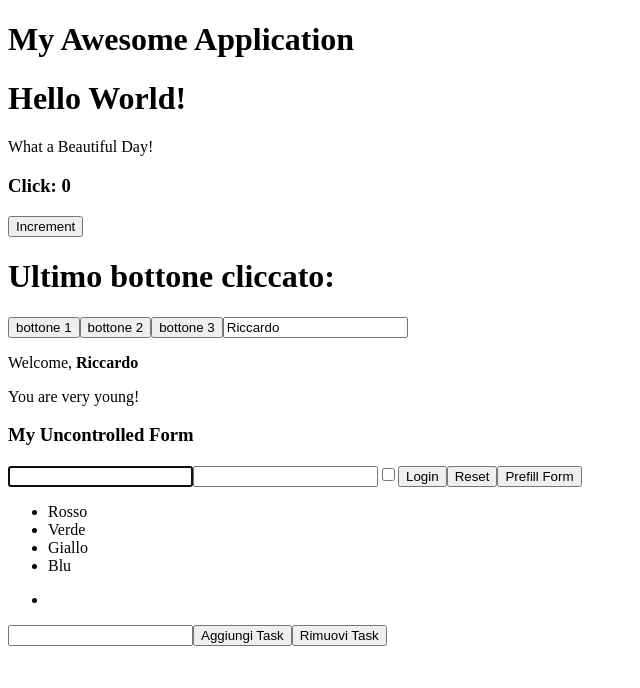
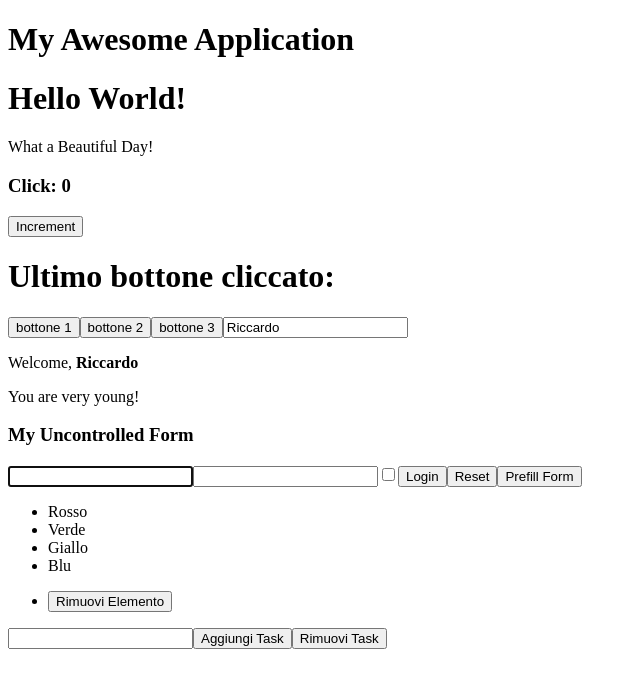
Before and after one commit to RiccardoMannino/Jsx-exercise, a React (Create React App) app in the folder react-exercises/: page / in a window 1280 px wide. Shown: the top 688 px of the page, without its empty margins (0-640 px from the left). Built offline with nearby package versions, Linux system fonts and the light colour scheme.

Commit message:
lists-06

```diff
--- a/react-exercises/src/ToDolist.js
+++ b/react-exercises/src/ToDolist.js
@@ -29,7 +29,10 @@ export class TodoList extends React.Component {
       <>
         <ul>
           {this.state.id.map((todos, index) => (
-            <li key={todos + index}>{todos}</li>
+            <li key={todos + index}>
+              {todos}
+              <button onClick={this.handleReset}>Rimuovi Elemento</button>
+            </li>
           ))}
         </ul>
 
```
